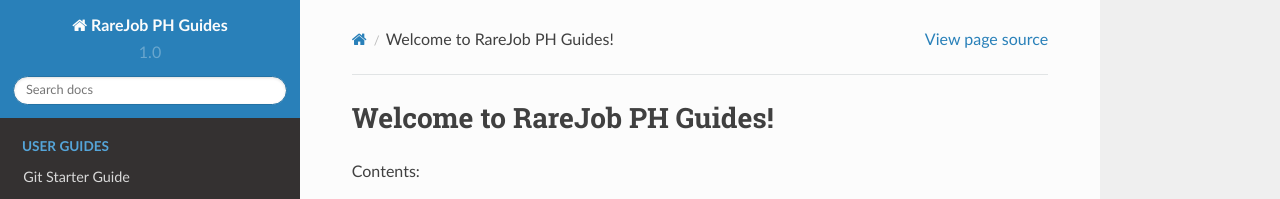
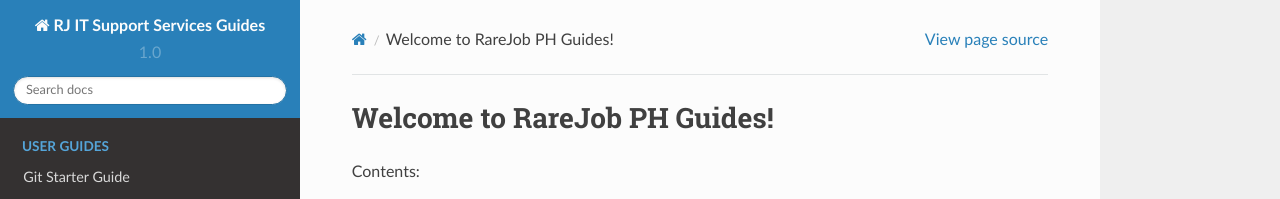
Before and after one commit to berserk207/rjnetwork, a Sphinx documentation site: the page built from docs/index.rst, in a window 1280 px wide. Shown: the top 199 px of the page. Built offline with Sphinx 7.4.7 and the Read the Docs theme 2.0.0, drawn with Linux system fonts in a browser that asks for light colours.

Commit message:
Edited title.

```diff
--- a/docs/conf.py
+++ b/docs/conf.py
@@ -53,7 +53,7 @@
 master_doc = 'index'
 
 # General information about the project.
-project = u'RareJob PH Guides'
+project = u'RJ IT Support Services Guides'
 copyright = u'2015, Clark'
 author = u'Clark'
 
```
